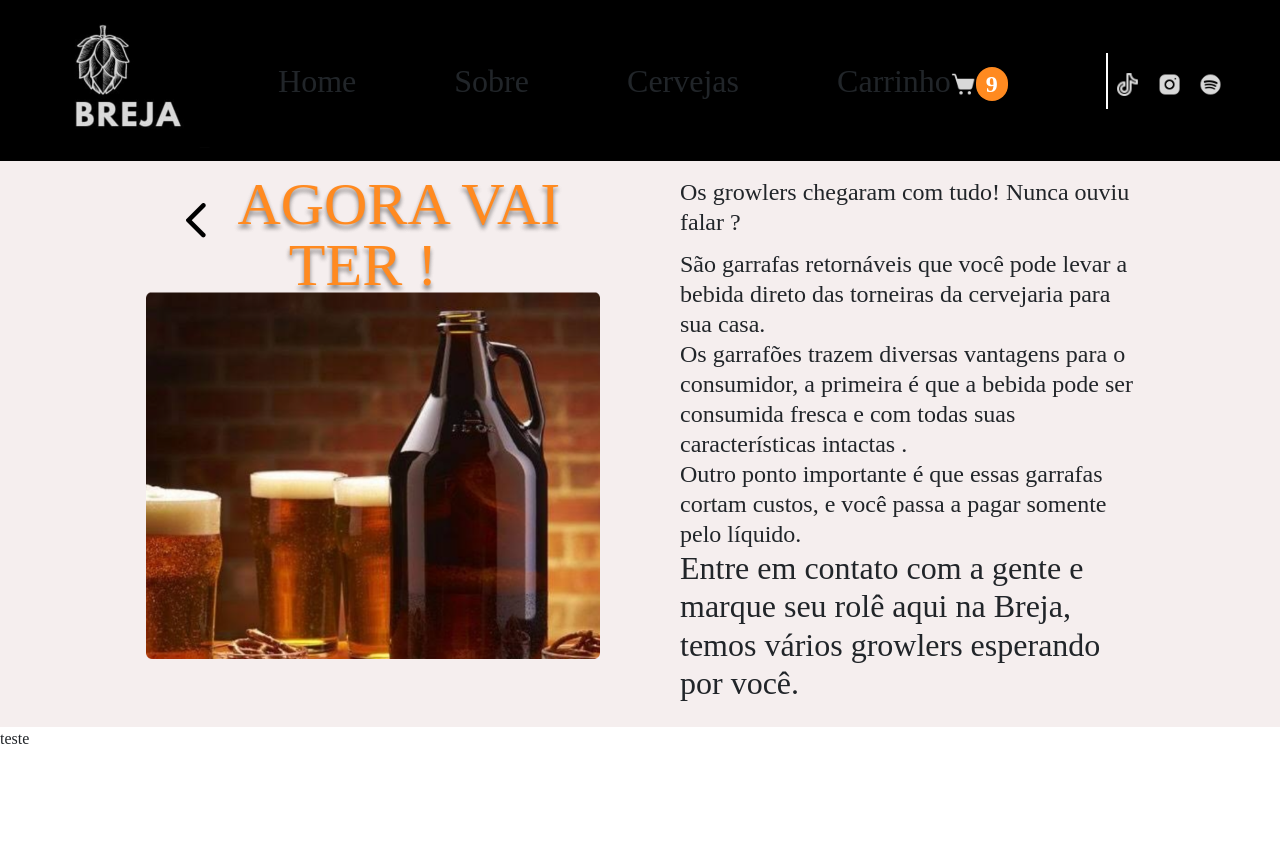
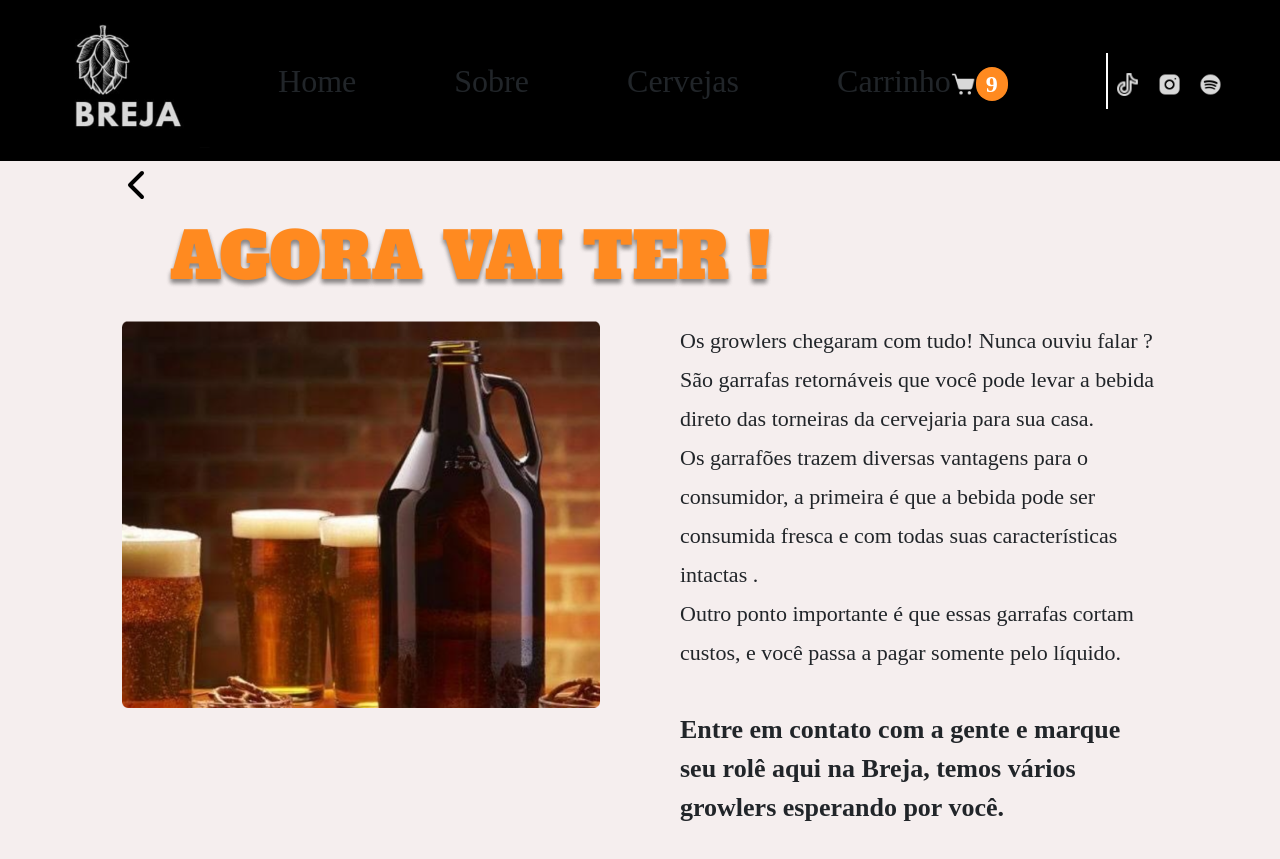
Before and after one commit to OrcFofa/HandOn5, a React (Create React App) app: page /growler in a window 1280 px wide. Before the commit the page ends 800 px from the top, so only its background shows below. Built offline with nearby package versions, Linux system fonts and the light colour scheme; a web font is replaced by a local one.

Commit message:
corrigindo page growler.

```diff
--- a/src/components/Cart/ButtonComeBack.css
+++ b/src/components/Cart/ButtonComeBack.css
@@ -1,6 +1,7 @@
 .arrow {
     color: #000000;
     font-size: 3rem;
+
 }
 
 .link {
--- a/src/components/Forms/Forms.css
+++ b/src/components/Forms/Forms.css
@@ -1,6 +1,8 @@
-.text{
+.title{
      margin-top: 50px;
-    font-size: 27px;
+     font-size: 30px;
+     margin-right: 110px;
+
 }
 .form{
     font-size: 26.7907px;
@@ -36,7 +38,7 @@
     cursor: pointer;
     background-color: #2D910F;
 }
-.texto{
+.continuar{
     margin-top: 20px;
     font-size: 26px;
     line-height: 30px;
--- a/src/components/Forms/Forms.js
+++ b/src/components/Forms/Forms.js
@@ -5,7 +5,7 @@ export const Formss = () => {
   return (
   <>
   <section>
-    <h5 className="text d-flex justify-content-center">
+    <h5 className="title d-flex justify-content-center">
     SEU PEDIDO SERÁ DIRECIONADO PARA O WHATSAPP, INFORME SEUS DADOS
     </h5>
     <container className="container d-flex justify-content-center">
@@ -79,7 +79,7 @@ export const Formss = () => {
   <div className="buttons">
   <Button
         id="button" >
-        <p className="texto">
+        <p className="continuar">
         CONTINUAR
         </p>
   </Button>
--- a/src/pages/App.js
+++ /dev/null
@@ -1,7 +0,0 @@
-import Menu from "../components/Header/Menu"
-
-export default function App(){
-    return(
-        <Menu/>
-    )
-}
--- a/src/pages/Growler.js
+++ b/src/pages/Growler.js
@@ -1,48 +1,40 @@
 import Menu from "../components/Header/Menu"
-import { Container } from "reactstrap"
-import Imagrowler from "../assets/img/imggrowler.png"
-import Seta from "../assets/img/seta.png"
+import ImgGrowler  from "../assets/img/imggrowler.png"
+import { ButtonComeBack } from "../components/Cart/ButtonComeBack"
 import "../styles/growler.css"
+
 
 export default function Growler() {
     return (
         <>
+        <section>
         <Menu/>
-        <div className="conteudo">
-        <Container className="">
-        <div className="container px-4 text-center">
-        <div className="row gx-5">
-        <div className="col">
-        <div className="p-3">
-                <div>
-                <img className="seta"src={Seta} alt="voltar"/>
-                <text className="texto"> AGORA VAI TER ! </text>
-                <img src={Imagrowler} alt="Imagrowler"/>
-                </div></div>
-        </div>
-        <div className="col text">
-        <div className="p-3">
-            <div className="span">
-            <div className="paragrafo1">
-            <span>Os growlers chegaram com tudo! Nunca ouviu falar ?</span>
-            </div>
+       <div className="but"> <ButtonComeBack /></div>
 
-            <span>São garrafas retornáveis que você pode levar a bebida direto das torneiras da cervejaria para sua casa.</span>
-            <span>Os garrafões trazem diversas vantagens para o consumidor, a primeira é que a bebida pode ser consumida fresca e com todas suas características intactas .</span>
+    <div class="container">
 
-            <span>Outro ponto importante é que essas garrafas cortam custos, e você passa a pagar somente pelo líquido.</span>
-            <div>
-            <h2> Entre em contato com a gente e marque seu rolê aqui na Breja, temos vários growlers esperando por você.</h2></div>
-            </div>
-        </div>
-        </div>
+     <div class="row gx-5">
+     <div className="subtitle"> AGORA VAI TER ! </div>
+    <div class="col-12 col-lg-6">
+     <div class="p-3 ">
+    <img src={ImgGrowler} alt="Logo"/>
     </div>
     </div>
-    </Container>
+    <div class="col-12 col-lg-6">
+      <div class="p-3">
+        <div className="textone">
+        <span>Os growlers chegaram com tudo! Nunca ouviu falar ?</span>
+        <span> São garrafas retornáveis que você pode levar a bebida direto das torneiras da cervejaria para sua casa.</span>
+        <span> Os garrafões trazem diversas vantagens para o consumidor, a primeira é que a bebida pode ser consumida fresca e com todas suas características intactas .</span>
+        <span> Outro ponto importante é que essas garrafas cortam custos, e você passa a pagar somente pelo líquido.</span>
     </div>
-    <footer>
-        <div>teste </div>
-    </footer>
-    </>
+    <div className="texttwo">
+    <p> <strong>  Entre em contato com a gente e marque seu rolê aqui na Breja, temos vários growlers esperando por você. </strong></p>
+    </div></div>
+    </div>
+  </div>
+</div>
+</section>
+  </>
     )
 }
--- a/src/router/index.js
+++ b/src/router/index.js
@@ -1,14 +1,10 @@
 import { createBrowserRouter } from "react-router-dom"
 import Formulary from "../pages/Formulary";
 import { Cart } from "../pages/Cart";
-import App from "../pages/App";
 import Growler from "../pages/Growler";
 
 export const router = createBrowserRouter([
-    {
-        path:"/",
-        element: <App/>
-    },
+
     {
         path: "/formulario",
         element: <Formulary/>
--- a/src/styles/growler.css
+++ b/src/styles/growler.css
@@ -1,30 +1,28 @@
-.conteudo{
-    background:  #F5EEEE;
+@import url('https://fonts.googleapis.com/css2?family=Alfa+Slab+One&display=swap%27');
+section{
+    background: #F5EEEE;
 }
-.texto{
+.but{
+    margin: 0rem 7rem;
+}
+
+.subtitle{
+    margin-left: 4rem;
     font-family: 'Alfa Slab One';
     font-style: normal;
-    font-weight: 400;
-    font-size: 60px;
-    margin: 20px;
-    line-height: 54px;
+    font-size: 4rem;
     color: #FF8A20;
     text-shadow: 0px 4px 4px rgba(0, 0, 0, 0.25), 0px 4px 4px rgba(0, 0, 0, 0.25);
+}
+
+.textone{
+    font-size: 22px;
+    line-height: 39px;
+    display: flex;
+    flex-direction: column;
 
 }
-.text{
-    display: flex;
-    flex-direction: column;
-    text-align: left;
-    font-weight: 400;
-    font-size: 24px;
-    line-height: 30px;
+.texttwo{
+    margin-top: 38px;
+    font-size: 26px;
 }
-
-.span {
-    display: flex;
-    flex-direction:column;
-}
-.paragrafo1{
-    margin-bottom: 12px;
-}
```
